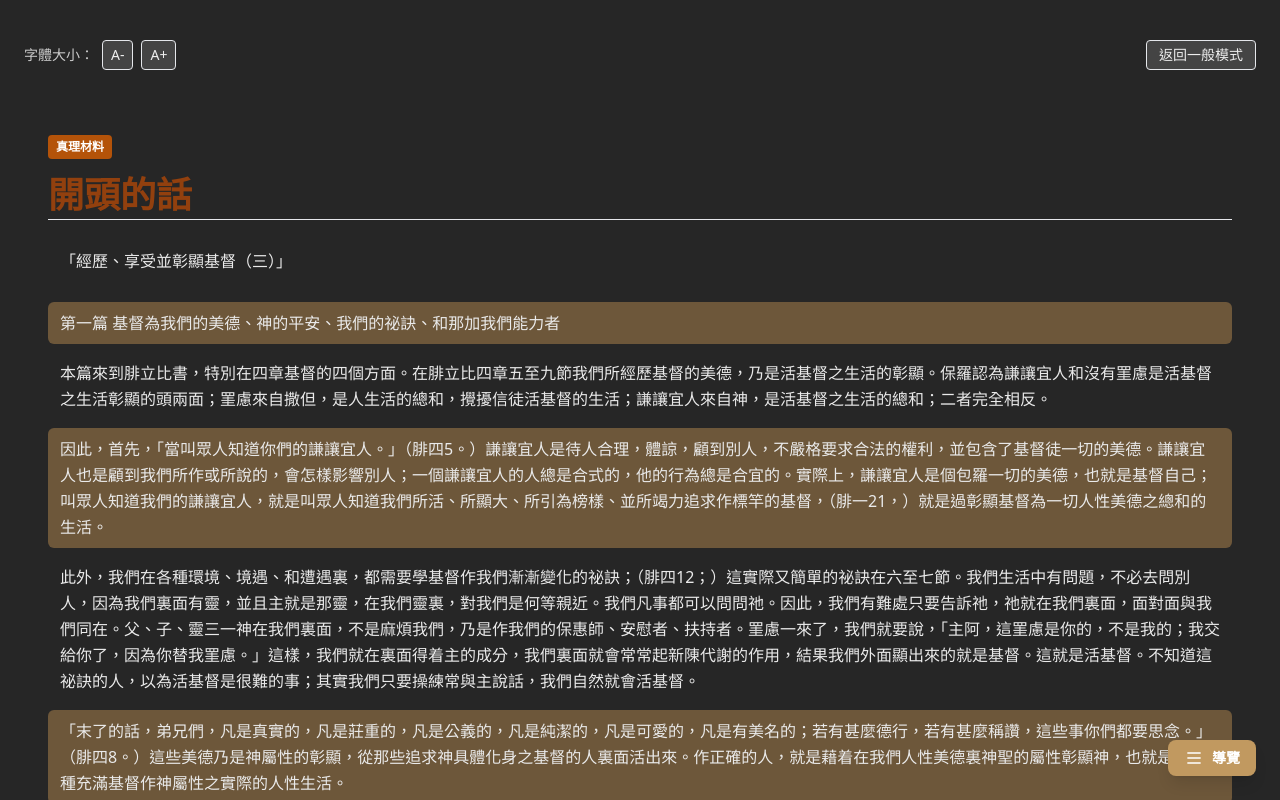
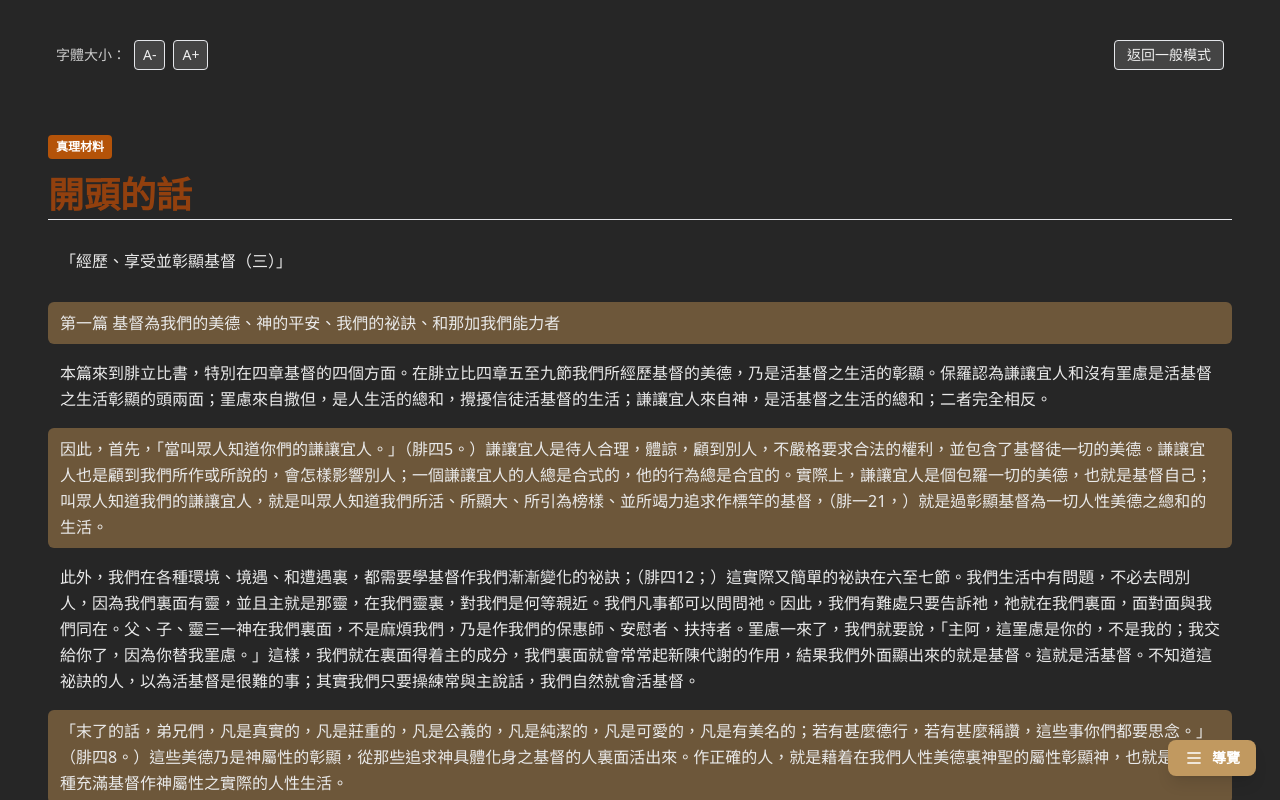
Before and after one commit to SamuelXingCheng/chtai-webapp, a Vue app in the folder frontend/: page /weekly in a window 1280 px wide. Both pictures are taken after a click on the button "沉浸閱讀". Built offline with nearby package versions, Linux system fonts and the light colour scheme; no server answers.

Commit message:
fix: 修正週訊閱讀 字體大小按鈕位置，對齊左側

```diff
--- a/frontend/src/components/weekly/WeeklyReader.vue
+++ b/frontend/src/components/weekly/WeeklyReader.vue
@@ -20,7 +20,7 @@
       class="sticky top-[75px] z-30 bg-beige"
       v-if="!immersive"
     >
-        <div class="max-w-7xl mx-auto px-4 sm:px-6 lg:px-8 py-2 flex flex-col sm:flex-row items-start sm:items-center justify-between gap-4">
+        <div class="w-full py-2 flex flex-col sm:flex-row items-start sm:items-center justify-between gap-4">
 
         <!-- 右側：字體大小控制 + 沉浸閱讀 -->
         <div class="flex items-center gap-4">
@@ -54,7 +54,7 @@
 
 
     <!-- 沉浸模式時：只顯示字體控制與切換按鈕 -->
-    <div class="flex gap-2 items-center" v-else>
+    <div class="px-4 sm:px-6 lg:px-8 flex gap-2 items-center" v-else>
       <span class="text-sm text-[#ccc]">字體大小：</span>
       <button
         @click="decreaseFontSize"
```
